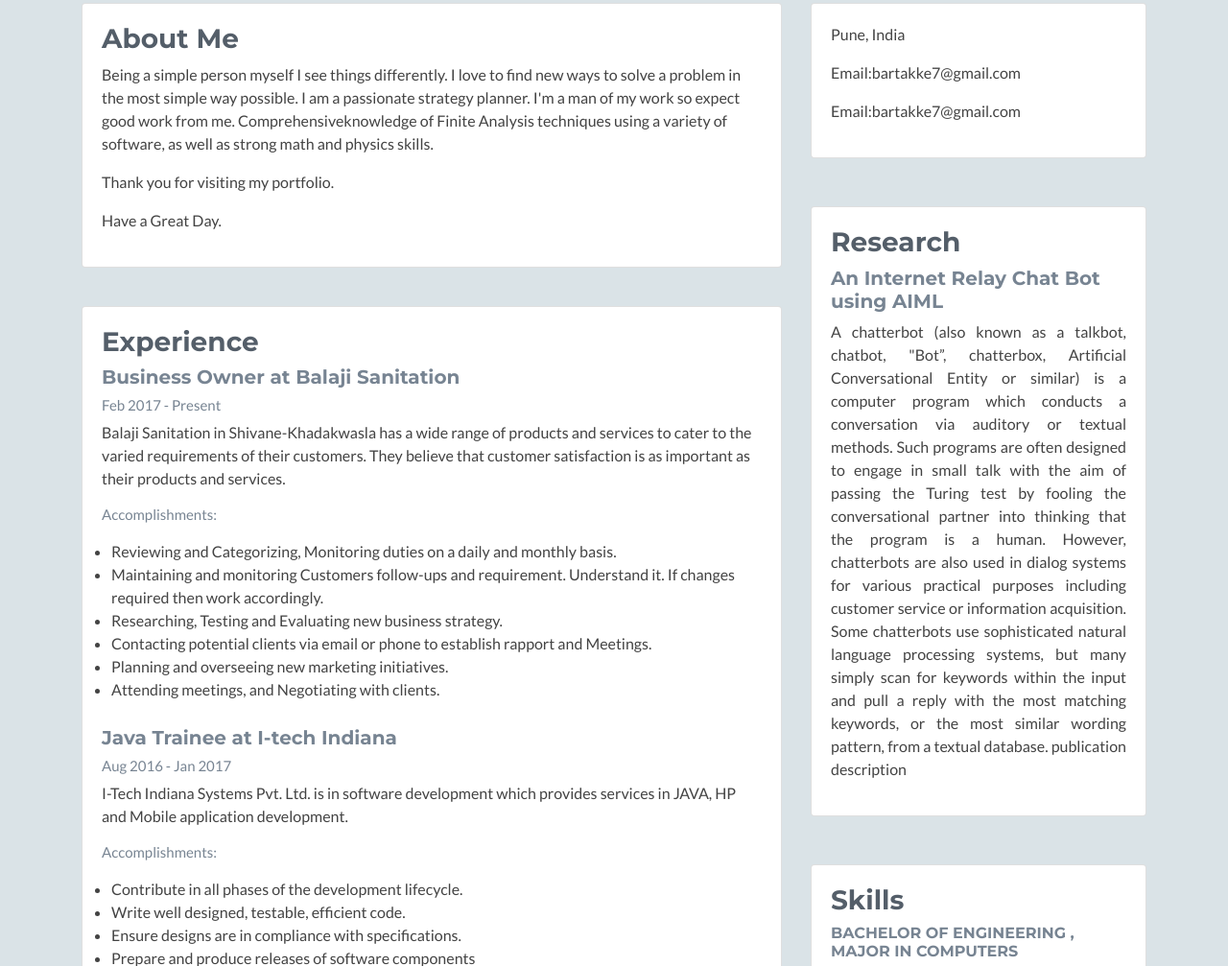
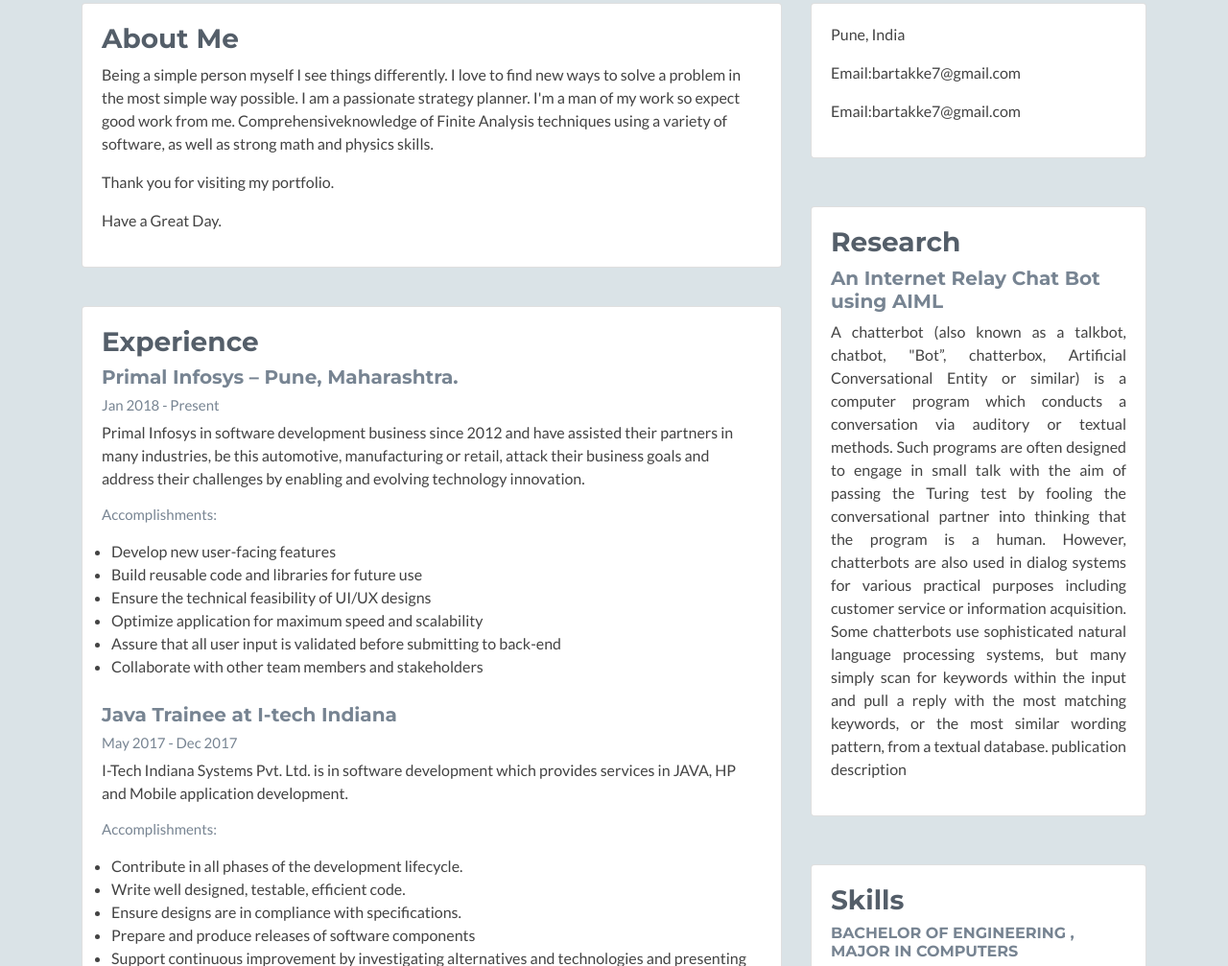
Before and after one commit to bartakke/bartakke.github.io, a plain HTML site: page index.html in a window 1280 px wide. Shown: the part 327-1334 px from the top of the page at 96% size. Drawn offline with Linux system fonts and the light colour scheme.

Commit message:
Update index.html

```diff
--- a/index.html
+++ b/index.html
@@ -51,36 +51,36 @@
             <div class="experience card">
               <h3>Experience</h3>
               <div class="experienceOne">
-                <a href=""><H4>Business Owner at Balaji Sanitation</H4></a>
-                <h4 class="subheading">Feb 2017 - Present</h4>
-                <p>Balaji Sanitation in Shivane-Khadakwasla has a wide range of products and services to cater to the varied requirements of their customers. They believe that customer satisfaction is as important as their products and services.</p>
+                <a href=""><H4>Primal Infosys – Pune, Maharashtra.</H4></a>
+                <h4 class="subheading">Jan 2018 - Present</h4>
+                <p>Primal Infosys in software development business since 2012 and have assisted their partners in many industries, be this automotive, manufacturing or retail, attack their business goals and address their challenges by enabling and evolving technology innovation.</p>
 
                 <h4 class="subheading">Accomplishments:</h4>
                 <ul class="listGroup">
                   <li>
-                    Reviewing and Categorizing, Monitoring duties on a daily and monthly basis.
+                   Develop new user-facing features
                   </li>
                   <li>
-                    Maintaining and monitoring Customers follow-ups and requirement. Understand it. If changes required then work accordingly.
+                   Build reusable code and libraries for future use
                   </li>
                   <li>
-                    Researching, Testing and Evaluating new business strategy.
+                    Ensure the technical feasibility of UI/UX designs
                   </li>
                   <li>
-                    Contacting potential clients via email or phone to establish rapport and Meetings.
+                   Optimize application for maximum speed and scalability
                   </li>
                   <li>
-                    Planning and overseeing new marketing initiatives.
+                    Assure that all user input is validated before submitting to back-end
                   </li>
                   <li>
-                    Attending meetings, and Negotiating with clients.
+                    Collaborate with other team members and stakeholders
                   </li>
                 </ul>
               </div>
 
               <div class="experienceSecond">
                 <a href=""><H4 >Java Trainee at I-tech Indiana</H4></a>
-                <h4 class="subheading">Aug 2016 - Jan 2017</h4>
+                <h4 class="subheading">May 2017 - Dec 2017</h4>
                 <p>I-Tech Indiana Systems Pvt. Ltd. is in software development which provides services in JAVA, HP and Mobile application development.</p>
 
                 <H4  class="subheading"> Accomplishments:</h4>
```
